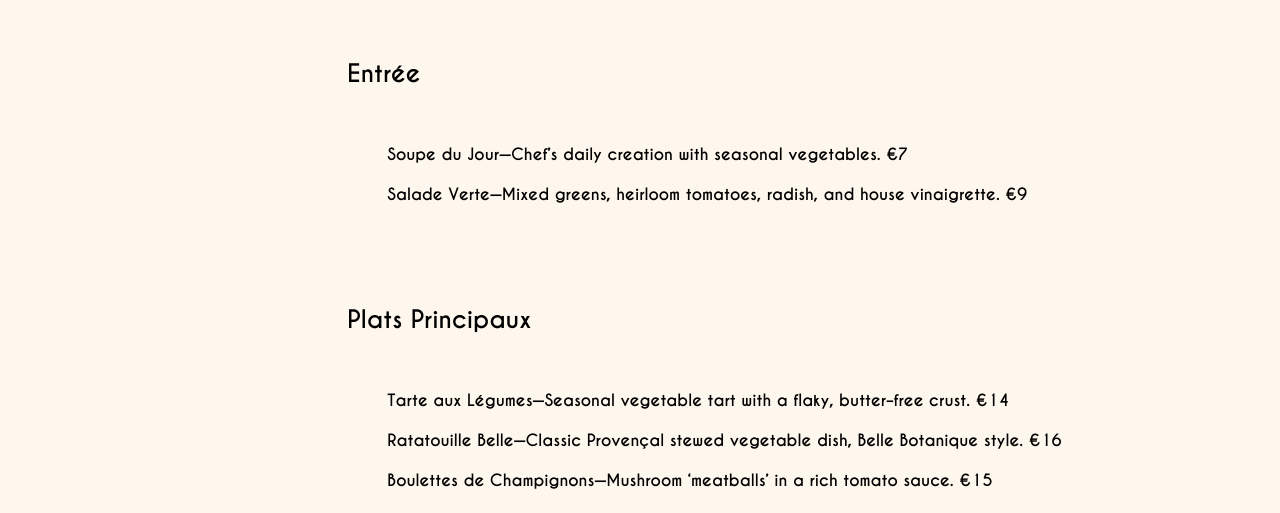
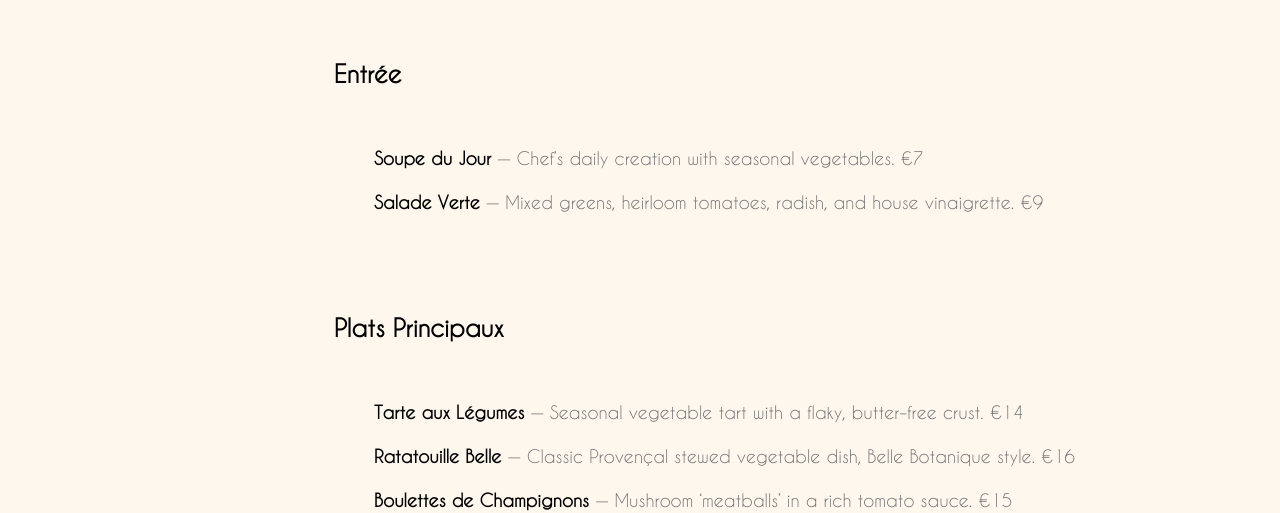
Before and after one commit to Ahureau/odin-restaurant, a website built with webpack: page src/index.html in a window 1280 px wide. Shown: the part 288-801 px from the top of the page. Built offline with nearby package versions, Linux system fonts and the light colour scheme.

Commit message:
menu module complete

```diff
--- a/src/modules/menu.js
+++ b/src/modules/menu.js
@@ -39,7 +39,8 @@ const menuLine = function(item, description){
     itemName.textContent = item;
 
     const itemDesc = document.createElement("p");
-    itemDesc.textContent = `—${description}`;
+    itemDesc.classList.add("itemDesc");
+    itemDesc.textContent = `— ${description}`;
 
     // add to li
     line.appendChild(itemName);
--- a/src/style.css
+++ b/src/style.css
@@ -97,17 +97,17 @@ textarea:not([rows]) {
 @font-face {
     font-family: 'zapfino';
     src: url('./Fonts/zapfino-cufonfonts-webfont/Zapfino.woff') format('woff');
-    font-weight: 600;
+    font-weight: 500;
     font-style: normal;
 }
 
 @font-face {
     font-family: 'caviarDreams';
-    src: url('./Fonts/Caviar-Dreams/Caviar_Dreams_Bold.ttf') format('truetype'),
-        url('./Fonts/Caviar-Dreams/CaviarDreams.ttf') format('truetype'),
+    src: url('./Fonts/Caviar-Dreams/CaviarDreams.ttf') format('truetype'),
+        url('./Fonts/Caviar-Dreams/Caviar_Dreams_Bold.ttf') format('truetype'),
         url('./Fonts/Caviar-Dreams/CaviarDreams_BoldItalic.ttf') format('truetype'),
         url('./Fonts/Caviar-Dreams/CaviarDreams_Italic.ttf') format('truetype');
-    font-weight: 500;
+    font-weight: 400;
     font-style: normal;
 }
 
@@ -177,12 +177,10 @@ nav>button {
     align-items: center;
 }
 
-.listItem {
+.menuBuilt {
     display: flex;
-}
-
-.itemName {
-    font-weight: bold;
+    flex-direction: column;
+    gap: 4rem;
 }
 
 .menuItem {
@@ -191,8 +189,16 @@ nav>button {
     gap: 1.5rem;
 }
 
-.menuBuilt {
+.listItem {
     display: flex;
-    flex-direction: column;
-    gap: 4rem;
+    gap: 0.4rem;
+    font-size: 1.1rem;
 }
+
+.itemName {
+    font-weight: bold;
+}
+
+.itemDesc {
+    color: #727272;
+}
```
